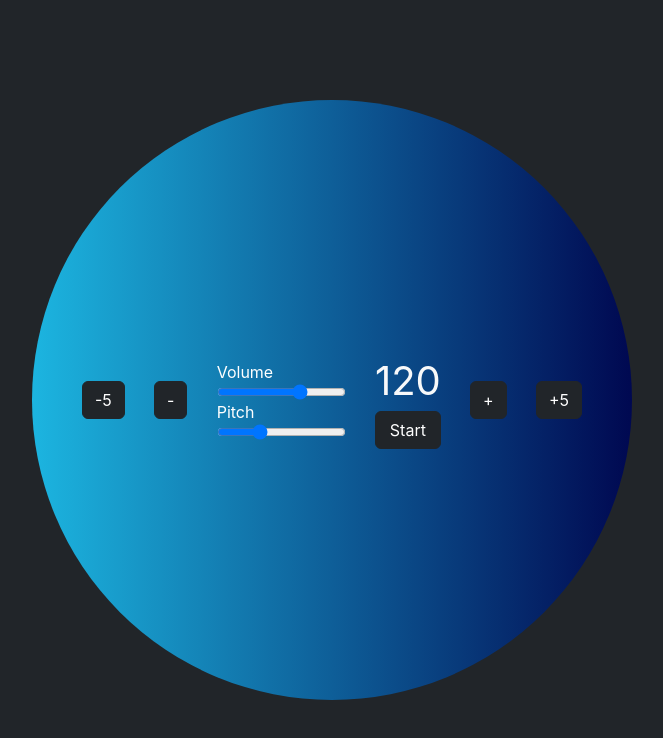
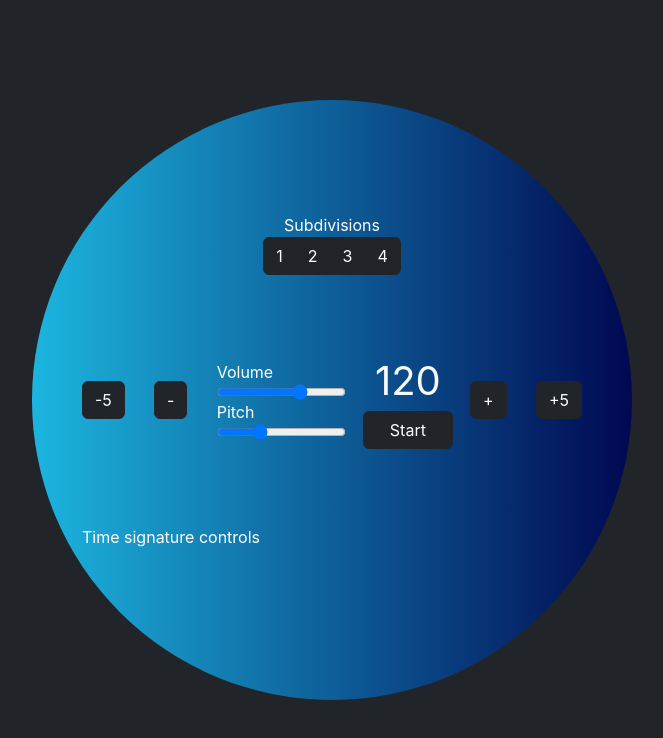
Before and after one commit to devbyjonah/metronome, a React (Create React App) app: page / in a window 1280 px wide. Shown: the top 738 px of the page, without its empty margins (308-971 px from the left). Built offline with nearby package versions, Linux system fonts and the light colour scheme.

Commit message:
cleaning up overall layout

```diff
--- a/src/components/Metronome.js
+++ b/src/components/Metronome.js
@@ -5,6 +5,7 @@ import TempoControls from "./TempoControls";
 import ToggleButton from "./ToggleButton";
 import MetronomeEngine from "../MetronomeEngine";
 import Sliders from "./Sliders";
+import Subdivisions from "./Subdivisions";
 
 import "../css/Metronome.css";
 
@@ -21,7 +22,6 @@ export default function Metronome() {
 		setPlaying(!playing);
 	};
 
-	// !!!!!!!!!!(refactor to not use values changeable from DOM)!!!!!!!!!!!!!!
 	const changeTempo = (event) => {
 		metronomeEngine.current.tempo += Number(event.target.value);
 		setTempo(metronomeEngine.current.tempo);
@@ -35,14 +35,25 @@ export default function Metronome() {
 		metronomeEngine.current.pitch = event.target.value;
 	};
 
+	const changeSubdivision = (event) => {
+		metronomeEngine.current.subdivision = event.target.value;
+	};
+
 	return (
-		<div className="metronome">
-			<div className="order-1 d-flex flex-column">
-				<MetronomeScreen tempo={tempo} />
-				<ToggleButton startStop={startStop} playing={playing} />
+		<div className="metronome container">
+			<Subdivisions changeSubdivision={changeSubdivision} />
+			<div className="h-50 center-strip">
+				<div className="row order-1 d-flex flex-column">
+					<MetronomeScreen tempo={tempo} />
+					<ToggleButton startStop={startStop} playing={playing} />
+				</div>
+				<TempoControls className="fs-1" changeTempo={changeTempo} />
+				<Sliders
+					changeVolume={changeVolume}
+					changePitch={changePitch}
+				/>
 			</div>
-			<TempoControls className="fs-1" changeTempo={changeTempo} />
-			<Sliders changeVolume={changeVolume} changePitch={changePitch} />
+			<div className="h-25">Time signature controls</div>
 		</div>
 	);
 }
--- a/src/css/Metronome.css
+++ b/src/css/Metronome.css
@@ -1,3 +1,9 @@
+.center-strip {
+	display: flex;
+	align-items: center;
+	justify-content: space-between;
+}
+
 .metronome {
 	width: 600px;
 	height: 600px;
@@ -5,8 +11,4 @@
 	padding: 50px;
 	background: linear-gradient(90deg, #1cb5e0 0%, #000851 100%);
 	border-radius: 50%;
-	position: relative;
-	display: flex;
-	align-items: center;
-	justify-content: space-between;
 }
```
